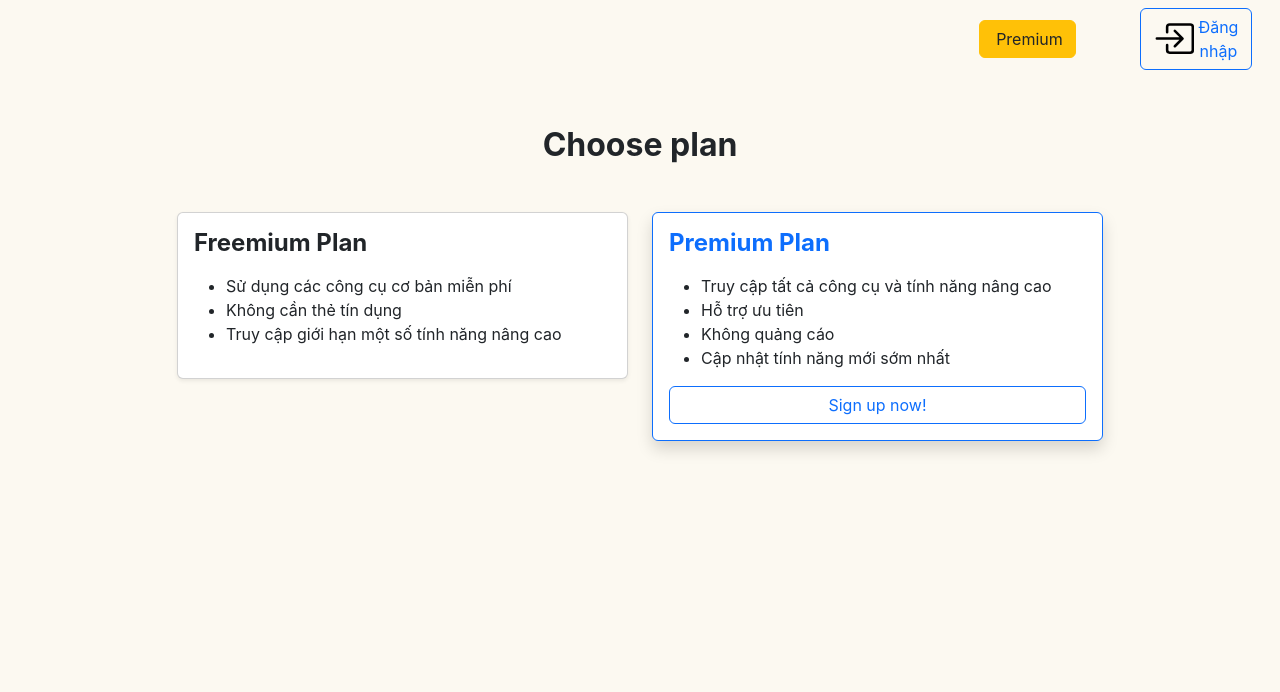
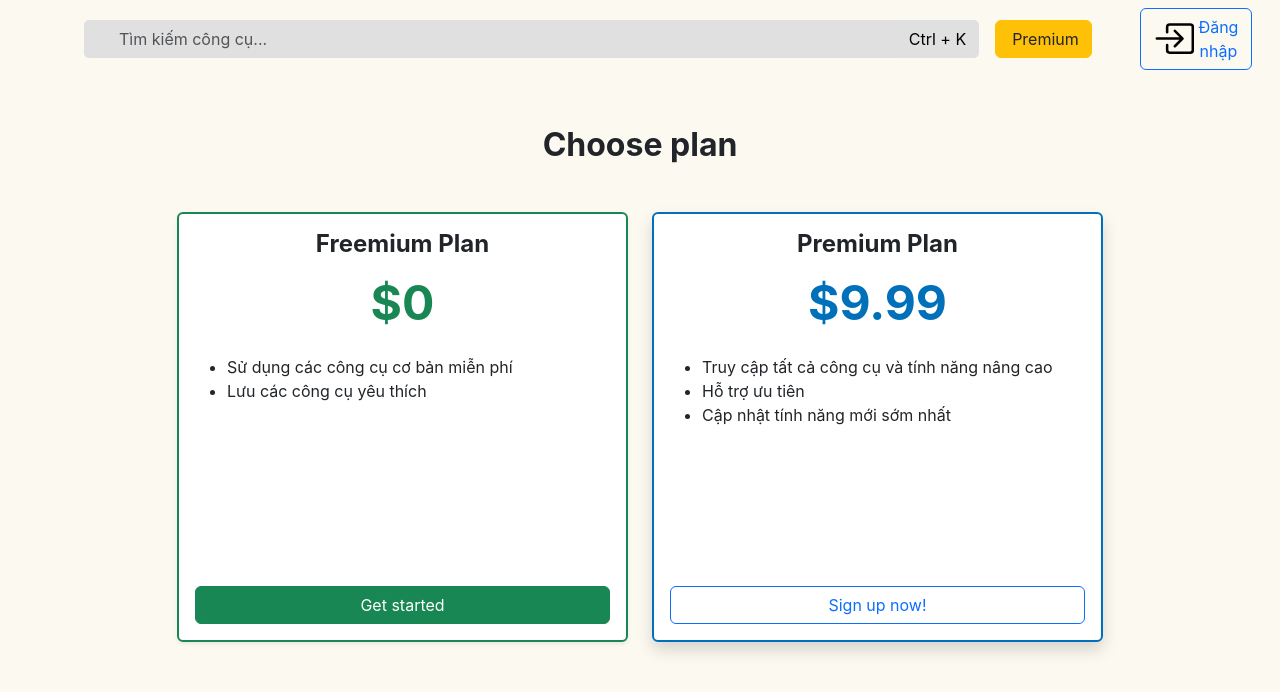
Before and after one commit to buihienn/Dev-Tool-Box, a React (Create React App) app in the folder devtoolbox-frontend/: page /pricing in a window 1280 px wide. Shown: the top 692 px of the page. Built offline with nearby package versions, Linux system fonts and the light colour scheme; no server answers.

Commit message:
Add logo, change layout pricing, unauthorized page

```diff
--- a/devtoolbox-frontend/src/App.js
+++ b/devtoolbox-frontend/src/App.js
@@ -16,6 +16,7 @@ import ForgotPassword from './pages/ForgotPassword';
 import VerifyEmail from './pages/VerifyEmail';
 import AdminLayout from './pages/AdminLayout';
 import PricingPlan from './pages/PricingPlan';
+import InfoPage from './pages/InfoPage';
 
 function App() {
   return (
@@ -43,6 +44,7 @@ function App() {
             <Route path="/unauthorized" element={<Unauthorized />} />
             <Route path="*" element={<div>Không tìm thấy trang!</div>} />
             <Route path="/pricing" element={<PricingPlan />} />
+            <Route path="/info" element={<InfoPage />} />
           </Routes>
         </BrowserRouter>
         </SidebarProvider>
--- a/devtoolbox-frontend/src/components/Header.js
+++ b/devtoolbox-frontend/src/components/Header.js
@@ -12,16 +12,17 @@ import {
   House,
   Github,
   InfoCircle,
-  Sun,
   DiamondFill,
   Search,
   BoxArrowInRight,
-  PersonCircle
+  PersonCircle,
+  BoxArrowRight,
 } from "react-bootstrap-icons";
 import { useSidebar } from "../context/SidebarContext";
 import { useNavigate } from "react-router-dom";
 import SearchModal from "./SearchModal";
 import { useAuth } from "../context/AuthContext";
+import "../styles/Header.css";
 
 const Header = ({ hideSearch = false }) => {
   const { expanded, toggleSidebar } = useSidebar();
@@ -83,9 +84,10 @@ const Header = ({ hideSearch = false }) => {
             <div
               className="mx-3 cursor-pointer"
               style={{
-                maxWidth: expanded ? "500px" : "600px",
+                flex: "1 1 0%",
+                minWidth: 0,
                 transition: "max-width 0.3s ease",
-                flexGrow: 1,
+                maxWidth: "100%",
               }}
               onClick={() => setShowSearchModal(true)}
             >
@@ -120,7 +122,6 @@ const Header = ({ hideSearch = false }) => {
                   style={{
                     backgroundColor: "#E0E0E0",
                     color: "#000",
-                    border: "none",
                   }}
                 >
                   Ctrl + K
@@ -143,14 +144,16 @@ const Header = ({ hideSearch = false }) => {
             )}
 
             <Nav className="ms-2">
-              <Nav.Link href="#github" style={{ color: "#000" }}>
+            <Nav.Link
+                href="https://github.com/buihienn/Dev-Tool-Box"
+                style={{ color: "#000" }}
+                target="_blank"
+                rel="noopener noreferrer"
+              >
                 <Github />
               </Nav.Link>
-              <Nav.Link href="#info" style={{ color: '#000' }}>
+              <Nav.Link href="/info" style={{ color: '#000' }}>
                 <InfoCircle />
-              </Nav.Link>
-              <Nav.Link href="#theme" style={{ color: "#000" }}>
-                <Sun />
               </Nav.Link>
             </Nav>
 
@@ -170,14 +173,15 @@ const Header = ({ hideSearch = false }) => {
                     </span>
                   </Dropdown.Toggle>
                   <Dropdown.Menu align="end">
-                    <Dropdown.Item href="#profile">Xem hồ sơ</Dropdown.Item>
-                    <Dropdown.Item href="#settings">Cài đặt</Dropdown.Item>
-                    {userRole === 'admin' && (
+                    {userRole === 'ADMIN' && (
                       <Dropdown.Item onClick={() => navigate('/admin')}>Quản lý hệ thống</Dropdown.Item>
                     )}
                     <Dropdown.Divider />
                     <Dropdown.Item onClick={handleLogout}>
-                      <span className="text-danger">Đăng xuất</span>
+                      <span className="text-danger">
+                        <BoxArrowRight className="me-2" />
+                        Đăng xuất
+                      </span>
                     </Dropdown.Item>
                   </Dropdown.Menu>
                 </Dropdown>
--- a/devtoolbox-frontend/src/components/ToolHeader.js
+++ b/devtoolbox-frontend/src/components/ToolHeader.js
@@ -85,7 +85,7 @@ const ToolHeader = ({ toolId, defaultName = '', defaultDescription = '' }) => {
             aria-label={isFavorite ? "Bỏ yêu thích" : "Yêu thích"}
             style={{ fontSize: 22 }}
           >
-            {isFavorite ? <HeartFill color="red" /> : <Heart />}
+            {isFavorite ? <HeartFill color="#043A84" /> : <Heart color="#043A84" />}
           </button>
         )}
       </div>
--- a/devtoolbox-frontend/src/components/ToolIcon.js
+++ b/devtoolbox-frontend/src/components/ToolIcon.js
@@ -31,29 +31,29 @@ const toolIconMap = {
   "ulid": ClockHistory,
 
   // Math tools
-  "math-evaluator": Calculator,
+  "math": Calculator,
   "eta-calculator": Clock,
   "percentage-calculator": Percent,
 
   // Measurement tools
   "chronometer": Stopwatch,
   "temperature-converter": Thermometer,
-  "benchmark-builder": Speedometer,
+  "benchmark": Speedometer,
 
   // Text tools
-  "lorem-ipsum-generator": TextParagraph,
+  "lorem-ipsum": TextParagraph,
   "text-statistics": FileEarmarkText,
-  "numeronym-generator": Icon123,
+  "numeronym": Icon123,
 
   // Data tools
   "phone-parser": TelephoneFill,
-  "iban-validator": Bank,
-  "credit-card-validator": CreditCard2Front,
+  "iban": Bank,
+  "credit-card": CreditCard2Front,
 
   // Network tools
-  "mac-address-generator": Ethernet,
-  "ipv4-converter": Globe2,
-  "ipv4-range-expander": Diagram3
+  "mac-address": Ethernet,
+  "ipv4": Globe2,
+  "ipv4-range": Diagram3
 };
 
 /**
--- /dev/null
+++ b/devtoolbox-frontend/src/pages/InfoPage.js
@@ -0,0 +1,40 @@
+import React from "react";
+import Header from "../components/Header";
+
+const InfoPage = () => (
+  <div style={{ background: "#FCF9F1", minHeight: "100vh" }}>
+    <Header />
+    <div
+      className="container py-5 d-flex flex-column justify-content-center align-items-center"
+    >
+      <div style={{ maxWidth: 600 }}>
+        <h2 className="fw-bold mb-4 text-center">Giới thiệu về Dev-Tool-Box</h2>
+        <p className="text-center">
+          <b>Dev-Tool-Box</b> là nền tảng web cung cấp bộ công cụ tiện ích cho lập trình viên và người dùng kỹ thuật:
+        </p>
+        <ul>
+          <li>Hơn 20 công cụ chuyển đổi, kiểm tra, sinh mã, phân tích dữ liệu, ...</li>
+          <li>Quản lý công cụ yêu thích, công cụ gần đây</li>
+          <li>Hỗ trợ tài khoản Premium với nhiều quyền lợi</li>
+          <li>Giao diện hiện đại, dễ sử dụng, hỗ trợ cả desktop và mobile</li>
+          <li>
+            Phát triển bởi{" "}
+            <a
+              href="https://github.com/buihienn/Dev-Tool-Box"
+              target="_blank"
+              rel="noopener noreferrer"
+            >
+              buihienn
+            </a>
+          </li>
+        </ul>
+        <p className="text-center">
+          Mọi ý kiến đóng góp hoặc báo lỗi xin gửi về{" "}
+          <a href="mailto:buihienn@gmail.com">buihienn@gmail.com</a>.
+        </p>
+      </div>
+    </div>
+  </div>
+);
+
+export default InfoPage;
--- a/devtoolbox-frontend/src/pages/PricingPlan.js
+++ b/devtoolbox-frontend/src/pages/PricingPlan.js
@@ -5,6 +5,7 @@ import { useNavigate } from "react-router-dom";
 import Header from "../components/Header";
 import { PayPalScriptProvider, PayPalButtons } from "@paypal/react-paypal-js";
 import PopupResult from "../components/PopupResult";
+import "../styles/Header.css";
 
 const PAYPAL_CLIENT_ID = "AbagdadySoTpDKoqQxVJpDrlKCg3a3GepBDyIquKU7H9kmQL3uH56TY1Gt5mDz2zYISCatMHS8GujCgR";
 
@@ -43,36 +44,48 @@ const PricingPlan = () => {
 
   return (
     <div className="container-fluid vh-100" style={{ backgroundColor: "#FCF9F1" }}>
-    <Header hideSearch />
+    <Header />
     <div className="container py-5">
       <h2 className="text-center mb-5 fw-bold">Choose plan</h2>
       <Row className="justify-content-center">
-        <Col md={5} className="mb-4">
-          <Card className="shadow-sm">
-            <Card.Body>
-              <Card.Title className="fw-bold fs-4 mb-3">Freemium Plan</Card.Title>
-              <Card.Text>
+        <Col md={5} className="mb-4 h-100">
+          <Card className="shadow-sm h-100 d-flex flex-column" style={{ minHeight: 430, borderColor: "#198754", borderWidth: 2 }}>
+            <Card.Body className="d-flex flex-column">
+              <Card.Title className="text-center fw-bold fs-4">Freemium Plan</Card.Title>
+              <div className="text-center mb-3">
+                <span style={{ fontSize: 48, fontWeight: 700, color: "#198754" }}>$0</span>
+              </div>
+              <Card.Text className="flex-grow-1">
                 <ul>
                   <li>Sử dụng các công cụ cơ bản miễn phí</li>
-                  <li>Không cần thẻ tín dụng</li>
-                  <li>Truy cập giới hạn một số tính năng nâng cao</li>
+                  <li>Lưu các công cụ yêu thích</li>
                 </ul>
               </Card.Text>
+              <Button
+                variant="success"
+                className="w-100 mt-auto"
+                onClick={() => navigate("/")}
+              >
+                Get started
+              </Button>
             </Card.Body>
           </Card>
         </Col>
-        <Col md={5} className="mb-4">
-          <Card className="shadow border-primary">
-            <Card.Body>
-              <Card.Title className="fw-bold fs-4 mb-3 text-primary">Premium Plan</Card.Title>
+        <Col md={5} className="mb-4 h-100">
+          <Card className="shadow h-100" style={{ minHeight: 430, borderColor: "#0070BA", borderWidth: 2 }}>
+            <Card.Body className="d-flex flex-column h-100">
+              <Card.Title className="text-center fw-bold fs-4">Premium Plan</Card.Title>
+              <div className="text-center mb-3" style={{ color: "#0070BA" }}>
+                <span style={{ fontSize: 48, fontWeight: 700 }}>$9.99</span>
+              </div>
               <Card.Text>
                 <ul>
                   <li>Truy cập tất cả công cụ và tính năng nâng cao</li>
                   <li>Hỗ trợ ưu tiên</li>
-                  <li>Không quảng cáo</li>
                   <li>Cập nhật tính năng mới sớm nhất</li>
                 </ul>
               </Card.Text>
+              <div className="mt-auto">
                 {isAuthenticated ? (
                   <PayPalScriptProvider options={{ "client-id": PAYPAL_CLIENT_ID, currency: "USD" }}>
                     <PayPalButtons
@@ -100,6 +113,7 @@ const PricingPlan = () => {
                     Sign up now!
                   </Button>
                 )}
+              </div>
             </Card.Body>
           </Card>
         </Col>
--- a/devtoolbox-frontend/src/pages/Unauthorized.js
+++ b/devtoolbox-frontend/src/pages/Unauthorized.js
@@ -1,14 +1,19 @@
 import React from 'react';
 import { Link } from 'react-router-dom';
 import { useAuth } from '../context/AuthContext';
+import Header from '../components/Header';
 
 const Unauthorized = () => {
   const { isAuthenticated, logout } = useAuth();
 
   return (
     <div className="container-fluid vh-100" style={{ backgroundColor: "#FCF9F1" }}>
-      <h1 className="text-danger mb-4">Không có quyền truy cập</h1>
-      <p className="mb-4">Bạn không có quyền truy cập vào trang này.</p>
+      <Header hideSearch />
+      <div
+        className="container py-5 d-flex flex-column justify-content-center align-items-center"
+      >
+        <h1 className="text-center text-danger mb-4">Không có quyền truy cập</h1>
+        <p className="mb-4 text-center">Bạn không có quyền truy cập vào trang này.</p>
         <div>
           {isAuthenticated ? (
             <>
@@ -23,6 +28,7 @@ const Unauthorized = () => {
           )}
         </div>
       </div>
+    </div>
   );
 };
 
--- /dev/null
+++ b/devtoolbox-frontend/src/styles/Header.css
@@ -0,0 +1,10 @@
+.btn-outline-info {
+    color: #fff !important;
+    background-color: #043A84 !important;
+    border-color: #043A84 !important;
+}
+.btn-outline-info:hover, .btn-outline-info:active, .btn-outline-info:focus {
+    color: #fff !important;
+    background-color: #043A84 !important;
+    border-color: #043A84 !important;
+}
```
Also changed, not shown: devtoolbox-frontend/src/components/AdminHeader.js (+24 -12 lines), devtoolbox-frontend/src/components/Sidebar.js (+11 -4 lines), devtoolbox-frontend/src/pages/UserDashboard.js (+4 -3 lines), devtoolbox-frontend/src/assets/images/logo.png (added). Lines whose indentation alone changed are shown as unchanged.
